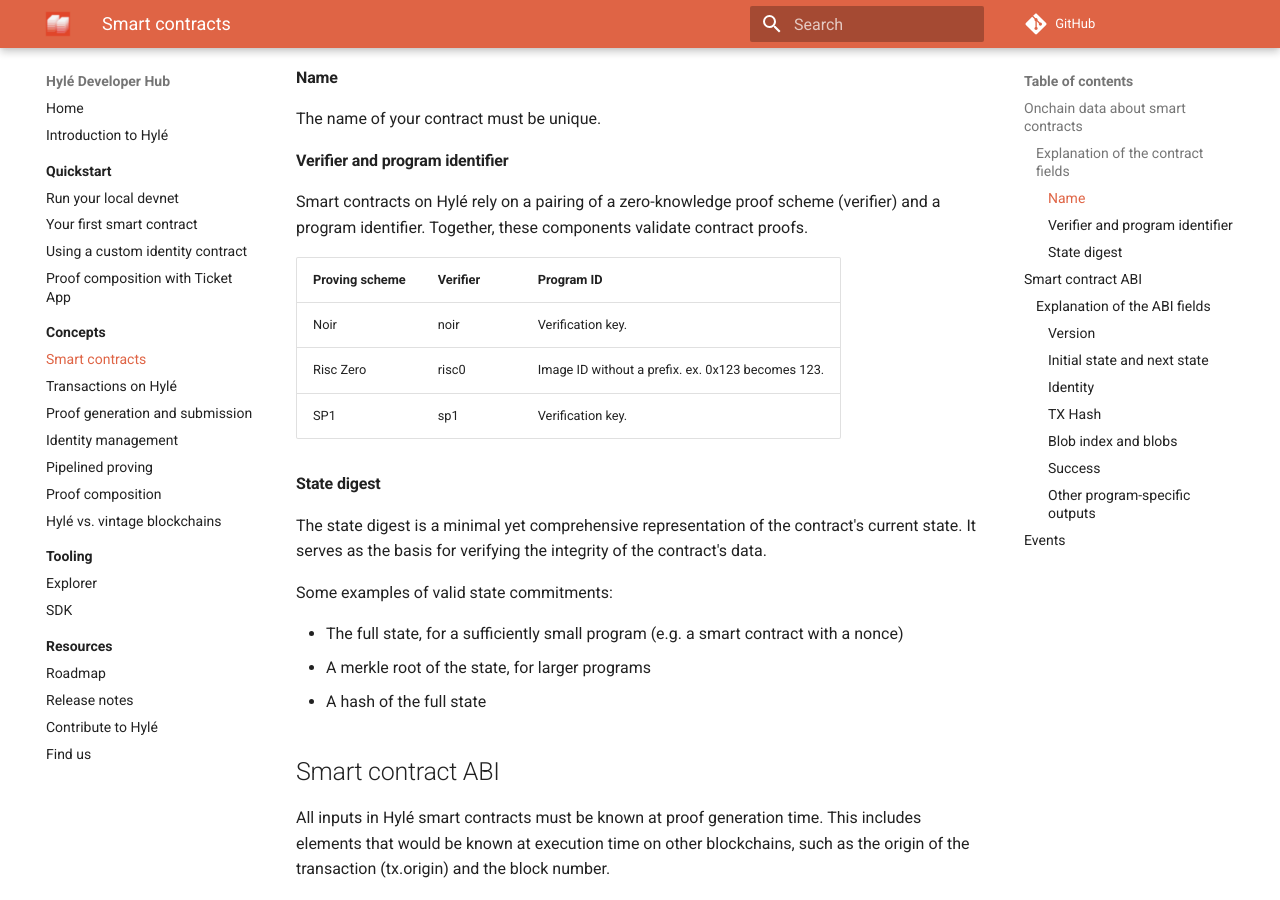
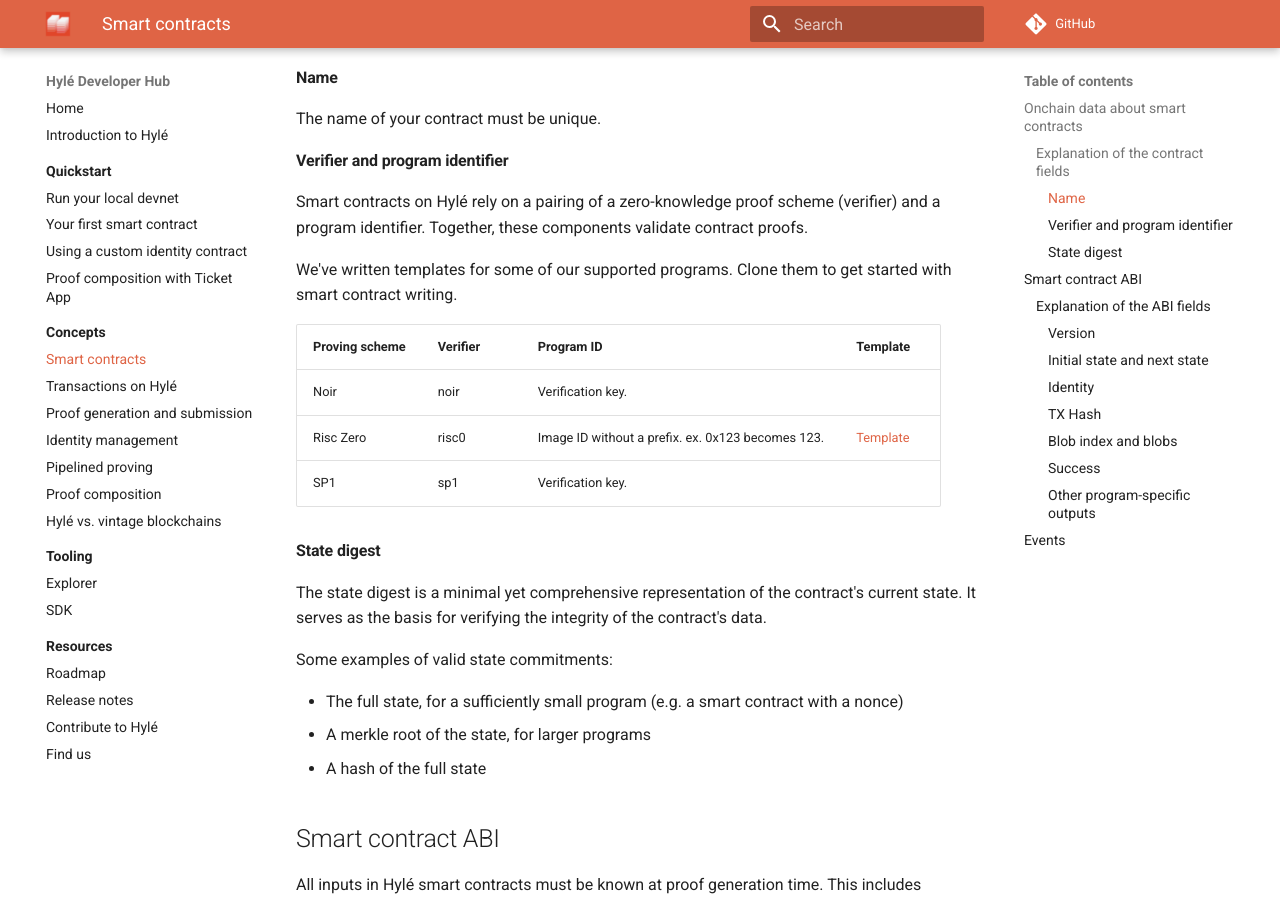
Before and after one commit to Hyle-org/devhub-hyle, an MkDocs documentation site: the page built from docs/concepts/smart-contracts.md, in a window 1280 px wide and 900 px high, scrolled down 596 px. Built offline with MkDocs 1.6.1 and Material for MkDocs 9.7.7, drawn with Linux system fonts in a browser that asks for light colours; plug-ins that fetch from the network failed and are left out; comment, search, counter and statistics services are not loaded.

Commit message:
add risc0 template

```diff
--- a/docs/concepts/smart-contracts.md
+++ b/docs/concepts/smart-contracts.md
@@ -23,11 +23,13 @@
 
 Smart contracts on Hylé rely on a pairing of a zero-knowledge proof scheme (verifier) and a program identifier. Together, these components validate contract proofs.
 
-| Proving scheme | Verifier | Program ID                                        |
-|----------------|----------|---------------------------------------------------|
-| Noir           | noir     | Verification key.                                 |
-| Risc Zero      | risc0    | Image ID without a prefix. ex. 0x123 becomes 123. |
-| SP1            | sp1      | Verification key.                                 |
+We've written templates for some of our supported programs. Clone them to get started with smart contract writing.
+
+| Proving scheme | Verifier | Program ID | Template                                       |
+|----------------|----------|---------------------------------------------------|---|
+| Noir           | noir     | Verification key.                                 |   |
+| Risc Zero      | risc0    | Image ID without a prefix. ex. 0x123 becomes 123. | [Template](https://github.com/Hyle-org/risc0-template)  |
+| SP1            | sp1      | Verification key.                                 |   |
 
 <!--- **Cairo**: Cairo smart contracts will be identified by their Class Hash in the future.
 - **Groth16**: Groth16 programs require a trusted ceremony. As such, their identifier is the verifying key corresponding to the matching private key, which will be unique for each program & ceremony.-->
```
